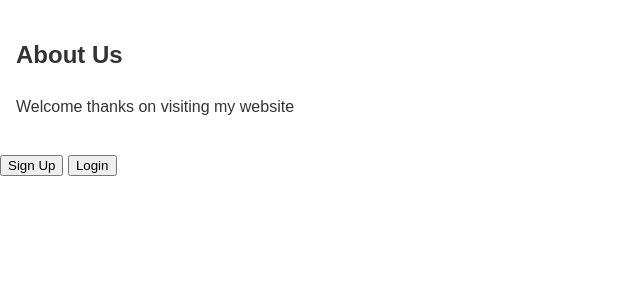
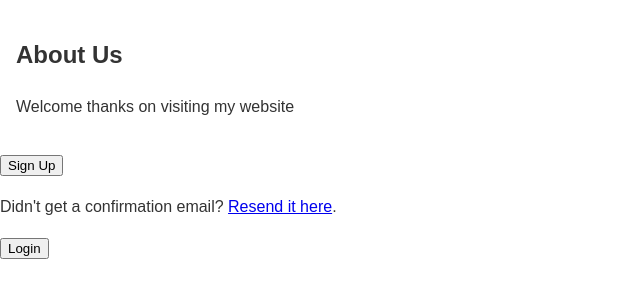
Before and after one commit to Littlemuzz5/Design-and-Technology-major-project, a Flask app: page / in a window 1280 px wide. Shown: the part 225-525 px from the top of the page, without its empty margins (0-640 px from the left). Run offline with Flask 3, Linux system fonts and the light colour scheme.

Commit message:
Add files via upload

```diff
--- a/app.py
+++ b/app.py
@@ -88,9 +88,9 @@ with app.app_context():
     MAIL_SERVER='smtp.gmail.com',
     MAIL_PORT=587,
     MAIL_USE_TLS=True,
-    MAIL_USERNAME='your_email@gmail.com',
-    MAIL_PASSWORD='your_email_password',  # App password recommended
-    MAIL_DEFAULT_SENDER='your_email@gmail.com'
+    MAIL_USERNAME='yourgmail@gmail.com',
+    MAIL_PASSWORD='ioqj xicg fzdl rsch',  # App password recommended
+    MAIL_DEFAULT_SENDER='yourgmail@gmail.com'
 )
 
 mail = Mail(app)
@@ -219,6 +219,36 @@ def email_confirmed_required(f):
             return redirect('/please-confirm')
         return f(*args, **kwargs)
     return decorated_function
+
+
+@app.route("/resend-confirmation", methods=["GET", "POST"])
+def resend_confirmation():
+    if request.method == "POST":
+        email = request.form.get("email")
+        user = User.query.filter_by(email=email).first()
+
+        if not user:
+            return "Email not found.", 404
+        if user.confirmed:
+            return "Account already confirmed."
+
+        # Resend the confirmation link
+        token = s.dumps(email, salt='email-confirm')
+        link = url_for('confirm_email', token=token, _external=True)
+        msg = Message('Resend Confirmation - MuzzBoost', recipients=[email])
+        msg.body = f'Click here to confirm your account: {link}'
+        mail.send(msg)
+
+        return f"Confirmation email resent to {email}."
+
+    return render_template_string("""
+        <h2>Resend Confirmation Email</h2>
+        <form method="POST">
+            <label>Email:</label>
+            <input type="email" name="email" required>
+            <button type="submit">Resend</button>
+        </form>
+    """)
 
 
 
--- a/requirements.txt
+++ b/requirements.txt
@@ -5,4 +5,4 @@ Flask-SQLAlchemy==3.1.1
 Flask-Migrate==4.0.5
 itsdangerous==2.1.2
 gunicorn==21.2.0
-psycopg2-binary==2.9.9
+psycopg2-binary>=2.9.5
--- a/templates/main.html
+++ b/templates/main.html
@@ -97,6 +97,9 @@
     </form>
   </div>
 </div>
+
+<p>Didn't get a confirmation email? <a href="/resend-confirmation">Resend it here</a>.</p>
+
 <!-- button for login -->
 <button onclick="document.getElementById('loginModal').style.display='block'" class="button">Login</button>
 
@@ -110,7 +113,7 @@
       <input type="text" placeholder="Enter Email" name="email" required style="width:100%; padding:10px; margin:8px 0;">
 
       <label><b>Password</b></label>
-      <input type="password" placeholder="Enter Password" name="psw" required style="width:100%; padding:10px; margin:8px 0;">
+      <input type="password" placeholder="Enter Password" name="password" required style="width:100%; padding:10px; margin:8px 0;">
 
       <button type="submit" class="button" style="padding:10px 20px; margin-top:10px;">Login</button>
     </form>
```
